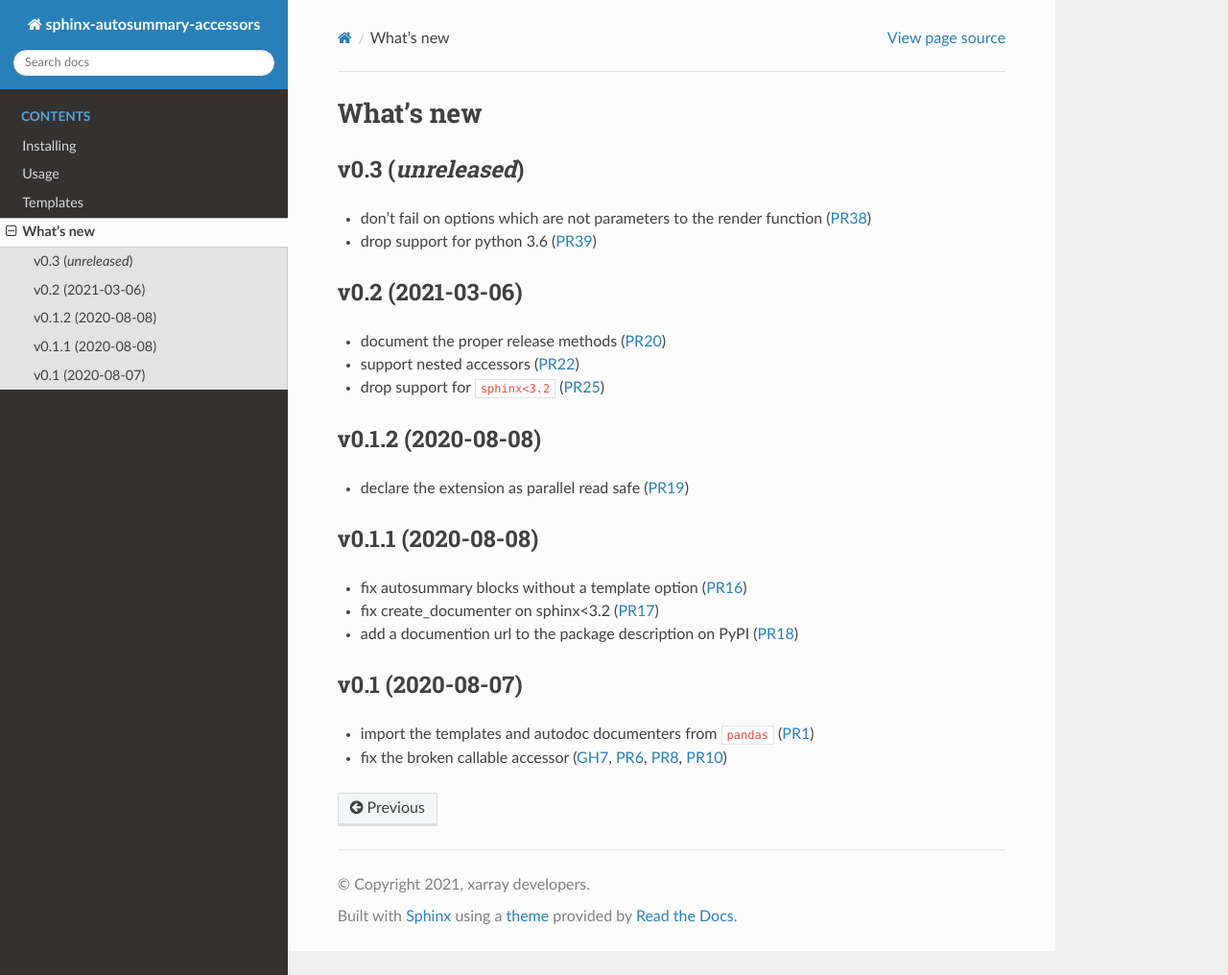
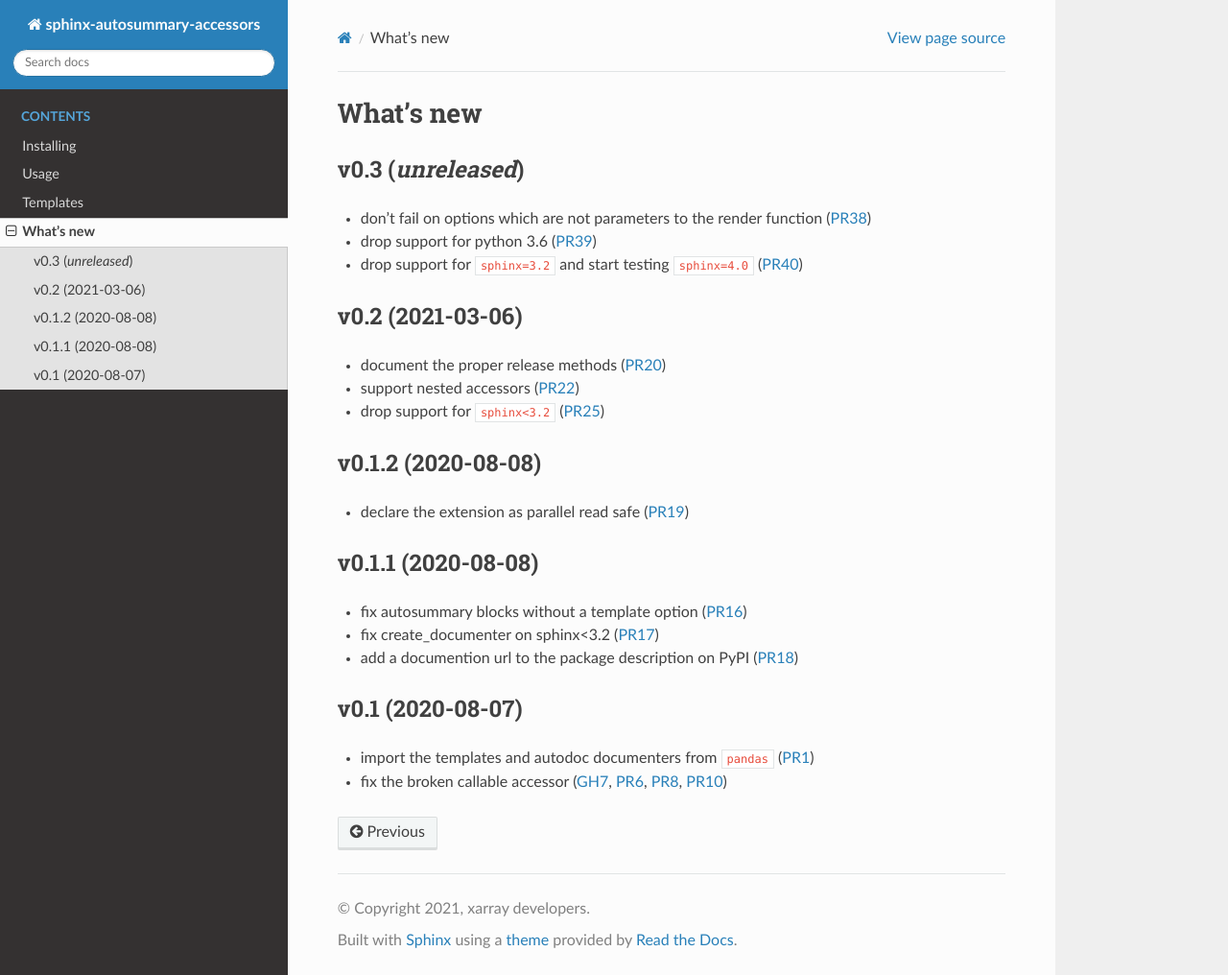
Before and after one commit to xarray-contrib/sphinx-autosummary-accessors, a Sphinx documentation site: the page built from docs/whats-new.rst, in a window 1280 px wide and 1016 px high. Shown: the whole window at 96% size. Built offline with Sphinx 7.4.7 and the Read the Docs theme 2.0.0, drawn with Linux system fonts in a browser that asks for light colours; pages that are not in the unit, such as notebooks, are missing from menus.

Commit message:
update whats-new.rst

```diff
--- a/docs/whats-new.rst
+++ b/docs/whats-new.rst
@@ -5,6 +5,7 @@ v0.3 (*unreleased*)
 -------------------
 - don't fail on options which are not parameters to the render function (:pull:`38`)
 - drop support for python 3.6 (:pull:`39`)
+- drop support for ``sphinx=3.2`` and start testing ``sphinx=4.0`` (:pull:`40`)
 
 v0.2 (2021-03-06)
 -----------------
```
